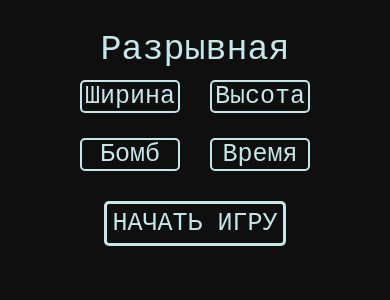
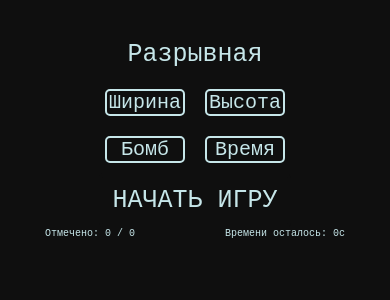
Before and after one commit to LordCookis/SaperMobile, a React Native app: screen / in a window 390 px wide. Shown: the top 300 px of the page. Built offline with nearby package versions, Linux system fonts and the light colour scheme.

Commit message:
Исправление ошибок

```diff
--- a/App.tsx
+++ b/App.tsx
@@ -12,6 +12,8 @@ export default function App() {
   const [size, setSize] = useState<Size>({X: 0, Y: 0})
   interface Bomb {X: number, Y: number}
   const [bombs, setBombs] = useState<Bomb>({X: 0, Y: 0})
+  interface Flag {X: number, Y: number}
+  const [flags, setFlags] = useState<Flag>({X: 0, Y: 0})
   const gameActive = useRef<boolean>(false)
   const executed = useRef<boolean>(false)
   const winX = useRef<number>(0)
@@ -51,6 +53,7 @@ export default function App() {
       }
       setField(fieldX)
       setBombs({...bombs, Y: bombs.X})
+      setFlags({X: 0, Y: 0})
       gameActive.current = true
       executed.current = false
     }
@@ -65,18 +68,26 @@ export default function App() {
         bombs = {bombs}
         setBombs = {setBombs}
       />
-      <Pressable style={styles.button} onPress={gameStart}>НАЧАТЬ ИГРУ</Pressable>
+      <View style={styles.buttonView}>
+        <Text style={styles.button} onPress={gameStart}>НАЧАТЬ ИГРУ</Text>
+      </View>
+      <View style={styles.viewInfo}>
+        <Text style={styles.textInfo}>Отмечено: {flags.X} / {bombs.Y}</Text>
+        <Text style={styles.textInfo}>Времени осталось: 0c</Text>
+      </View>
       {
         <Field
           field = {field}
           setField = {setField}
           bombs = {bombs}
+          flags = {flags}
+          setFlags = {setFlags}
           gameActive = {gameActive}
           executed = {executed}
           winX = {winX}
           setWin = {setWin}
         />}
-      <StatusBar style="auto"/>
+      <StatusBar style="light"/>
       <Text>{error}</Text>
     </View>
   )
--- a/components/Field.tsx
+++ b/components/Field.tsx
@@ -1,13 +1,9 @@
 import { styles } from '../styles/styles'
 import * as React from 'react'
-import { useState } from 'react'
-import { View, Pressable } from "react-native"
+import { View, Pressable, Text } from "react-native"
 import { services } from '../services'
 
-export default function Field({field, setField, bombs, executed, winX, setWin}:any) {
-  interface Flag {X: number, Y: number}
-  const [flags, setFlags] = useState<Flag>({X: 0, Y: 0})
-
+export default function Field({field, setField, bombs, executed, winX, setWin, flags, setFlags}:any) {
   const randomBomb = (cell:any) => {
     const arrayBombs:any = []
     while (arrayBombs.length < bombs.Y) {
@@ -52,17 +48,13 @@ export default function Field({field, setField, bombs, executed, winX, setWin}:a
 
   const putFlag = (cell:any) => {
     if (!cell.click && executed.current) {
-      const fieldX:any = [...field]
       if (cell.flag) {
         cell.flag = false
-        setFlags({...flags, Y: flags.X - 1})
-        cell.bomb ? setFlags({...flags, Y: flags.Y - 1}) : null
+        cell.bomb ? setFlags({...flags, X: flags.X - 1, Y: flags.Y - 1}) : setFlags({...flags, X: flags.X - 1})
       } else {
         cell.flag = true
-        setFlags({...flags, Y: flags.X + 1})
-        cell.bomb ? setFlags({...flags, Y: flags.Y + 1}) : null
+        cell.bomb ? setFlags({...flags, X: flags.X + 1, Y: flags.Y + 1}) : setFlags({...flags, X: flags.X + 1})
       }
-      setField(fieldX)
     }
   }
 
@@ -72,7 +64,7 @@ export default function Field({field, setField, bombs, executed, winX, setWin}:a
         return(
           <View style={styles.fieldCellX} key={cellX.id}>{cellX.row.map((cell:any, index:number)=>{
             return(
-              <Pressable onPress={()=>cellClick(indexX, index)} onLongPress={()=>putFlag(cell, indexX, index)} delayLongPress={300}>
+              <Pressable onPress={()=>cellClick(indexX, index)} onLongPress={()=>putFlag(cell)} delayLongPress={300}>
                 <View style={cell.click && cell.bomb ? styles.cellB :
                   cell.click && cell.countBomb === 0 ? styles.cellC :
                   cell.click && cell.countBomb === 1 ? styles.cell1 :
@@ -85,7 +77,7 @@ export default function Field({field, setField, bombs, executed, winX, setWin}:a
                   cell.click && cell.countBomb === 8 ? styles.cell8 :
                   cell.flag === true ? styles.cellF :
                   styles.cell} key={cell.id}>
-                  {cell.countBomb}
+                  {cell.countBomb ? <Text style={styles.cellText}>{cell.countBomb}</Text> : null}
                 </View>
               </Pressable>
             )
--- a/styles/styles.ts
+++ b/styles/styles.ts
@@ -9,11 +9,12 @@ export const styles = StyleSheet.create({
     backgroundColor: '#0f0f0f',
   },
   mainText: {
-    marginTop: 15,
+    margin: 10,
+    marginTop: 25,
     alignItems: 'center',
     color: '#c6e6e9',
     fontFamily: 'monospace',
-    fontSize: 35,
+    fontSize: 25,
   },
   inputView: {
     flexDirection: 'row',
@@ -21,47 +22,62 @@ export const styles = StyleSheet.create({
     alignItems: 'center',
   },
   inputSize: {
-    width: 100,
-    margin: 15,
-    marginVertical: 10,
+    width: 80,
+    margin: 10,
+    marginHorizontal: 10,
     backgroundColor: '#0f0f0f',
     color: '#c6e6e9',
-    border: 'solid',
+    borderColor: '#c6e6e9',
     borderTopWidth: 2,
     borderRightWidth: 2,
     borderLeftWidth: 2,
     borderBottomWidth: 2,
     borderRadius: 5,
     fontFamily: 'monospace',
-    fontSize: 25,
+    fontSize: 20,
     textAlign: 'center',
   },
   inputData: {
-    width: 100,
-    margin: 15,
+    width: 80,
+    margin: 10,
+    marginHorizontal: 10,
     backgroundColor: '#0f0f0f',
     color: '#c6e6e9',
-    border: 'solid',
+    borderColor: '#c6e6e9',
     borderRadius: 5,
     borderTopWidth: 2,
     borderRightWidth: 2,
     borderLeftWidth: 2,
     borderBottomWidth: 2,
     fontFamily: 'monospace',
-    fontSize: 25,
+    fontSize: 20,
     textAlign: 'center',
-    outline: 'none',
+  },
+  buttonView: {
+    borderColor: '#c6e6e9',
+    border: 'solid',
+    borderRadius: 5,
   },
   button: {
-    margin: 15,
+    margin: 5,
     padding: 5,
     backgroundColor: '#0f0f0f',
     color: '#c6e6e9',
-    border: 'solid',
-    borderRadius: 5,
     fontFamily: 'monospace',
     fontSize: 25,
     transition: 200,
+  },
+  viewInfo: {
+    width: 300,
+    marginBottom: 15,
+    flexDirection: 'row',
+    justifyContent: 'space-between',
+    alignItems: 'center',
+  },
+  textInfo: {
+    color: '#c6e6e9',
+    fontFamily: 'monospace',
+    fontSize: 10,
   },
   field: {
     display: 'flex',
@@ -74,9 +90,9 @@ export const styles = StyleSheet.create({
     flexDirection: 'row',
   },
   cell: {
-    height: 55,
-    width: 55,
-    margin: 5,
+    height: 35,
+    width: 35,
+    margin: 3,
     backgroundColor: '#c6e6e9',
     color: '#c6e6e9',
     border: 'none',
@@ -87,9 +103,9 @@ export const styles = StyleSheet.create({
     fontSize: 35,
   },
   cellC: {
-    height: 55,
-    width: 55,
-    margin: 5,
+    height: 35,
+    width: 35,
+    margin: 3,
     backgroundColor: '#69dbe6',
     color: '#69dbe6',
     border: 'none',
@@ -100,9 +116,9 @@ export const styles = StyleSheet.create({
     fontSize: 35,
   },
   cellB: {
-    height: 55,
-    width: 55,
-    margin: 5,
+    height: 35,
+    width: 35,
+    margin: 3,
     backgroundColor: '#e66969',
     color: '#e66969',
     border: 'none',
@@ -113,120 +129,90 @@ export const styles = StyleSheet.create({
     fontSize: 35,
   },
   cell1: {
-    height: 55,
-    width: 55,
-    margin: 5,
+    height: 35,
+    width: 35,
+    margin: 3,
     backgroundColor: '#4470e7',
-    color: '#c6e6e9',
     border: 'none',
     borderRadius: 5,
+    justifyContent: 'center',
+  },
+  cell2: {
+    height: 35,
+    width: 35,
+    margin: 3,
+    backgroundColor: '#4bc04b',
+    border: 'none',
+    borderRadius: 5,
+    justifyContent: 'center',
+  },
+  cell3: {
+    height: 35,
+    width: 35,
+    margin: 3,
+    backgroundColor: '#bb4848',
+    border: 'none',
+    borderRadius: 5,
+    justifyContent: 'center',
+  },
+  cell4: {
+    height: 35,
+    width: 35,
+    margin: 3,
+    backgroundColor: '#243c69',
+    border: 'none',
+    borderRadius: 5,
+    justifyContent: 'center',
+  },
+  cell5: {
+    height: 35,
+    width: 35,
+    margin: 3,
+    backgroundColor: '#e6a569',
+    border: 'none',
+    borderRadius: 5,
+    justifyContent: 'center',
+  },
+  cell6: {
+    height: 35,
+    width: 35,
+    margin: 3,
+    backgroundColor: '#46b9b4',
+    border: 'none',
+    borderRadius: 5,
+    justifyContent: 'center',
+  },
+  cell7: {
+    height: 35,
+    width: 35,
+    margin: 3,
+    backgroundColor: '#353535',
+    border: 'none',
+    borderRadius: 5,
+    justifyContent: 'center',
+  },
+  cell8: {
+    height: 35,
+    width: 35,
+    margin: 3,
+    backgroundColor: '#e669dc',
+    border: 'none',
+    borderRadius: 5,
+    justifyContent: 'center',
+  },
+  cellF: {
+    height: 35,
+    width: 35,
+    margin: 3,
+    backgroundColor: '#516368',
+    border: 'none',
+    borderRadius: 5,
+  },
+  cellText: {
+    color: '#c6e6e9',
     textAlign: 'center',
     justifyContent: 'center',
     fontFamily: 'monospace',
-    fontSize: 35,
-  },
-  cell2: {
-    height: 55,
-    width: 55,
-    margin: 5,
-    backgroundColor: '#4bc04b',
-    color: '#c6e6e9',
-    border: 'none',
-    borderRadius: 5,
-    textAlign: 'center',
-    justifyContent: 'center',
-    fontFamily: 'monospace',
-    fontSize: 35,
-  },
-  cell3: {
-    height: 55,
-    width: 55,
-    margin: 5,
-    backgroundColor: '#bb4848',
-    color: '#c6e6e9',
-    border: 'none',
-    borderRadius: 5,
-    textAlign: 'center',
-    justifyContent: 'center',
-    fontFamily: 'monospace',
-    fontSize: 35,
-  },
-  cell4: {
-    height: 55,
-    width: 55,
-    margin: 5,
-    backgroundColor: '#243c69',
-    color: '#c6e6e9',
-    border: 'none',
-    borderRadius: 5,
-    textAlign: 'center',
-    justifyContent: 'center',
-    fontFamily: 'monospace',
-    fontSize: 35,
-  },
-  cell5: {
-    height: 55,
-    width: 55,
-    margin: 5,
-    backgroundColor: '#e6a569',
-    color: '#c6e6e9',
-    border: 'none',
-    borderRadius: 5,
-    textAlign: 'center',
-    justifyContent: 'center',
-    fontFamily: 'monospace',
-    fontSize: 35,
-  },
-  cell6: {
-    height: 55,
-    width: 55,
-    margin: 5,
-    backgroundColor: '#46b9b4',
-    color: '#c6e6e9',
-    border: 'none',
-    borderRadius: 5,
-    textAlign: 'center',
-    justifyContent: 'center',
-    fontFamily: 'monospace',
-    fontSize: 35,
-  },
-  cell7: {
-    height: 55,
-    width: 55,
-    margin: 5,
-    backgroundColor: '#353535',
-    color: '#c6e6e9',
-    border: 'none',
-    borderRadius: 5,
-    textAlign: 'center',
-    justifyContent: 'center',
-    fontFamily: 'monospace',
-    fontSize: 35,
-  },
-  cell8: {
-    height: 55,
-    width: 55,
-    margin: 5,
-    backgroundColor: '#e669dc',
-    color: '#c6e6e9',
-    border: 'none',
-    borderRadius: 5,
-    textAlign: 'center',
-    justifyContent: 'center',
-    fontFamily: 'monospace',
-    fontSize: 35,
-  },
-  cellF: {
-    height: 55,
-    width: 55,
-    margin: 5,
-    backgroundColor: '#e7b2c8',
-    color: '#e7b2c8',
-    border: 'none',
-    borderRadius: 5,
-    textAlign: 'center',
-    justifyContent: 'center',
-    fontFamily: 'monospace',
-    fontSize: 35,
-  },
+    fontSize: 20,
+  }
 })
```
